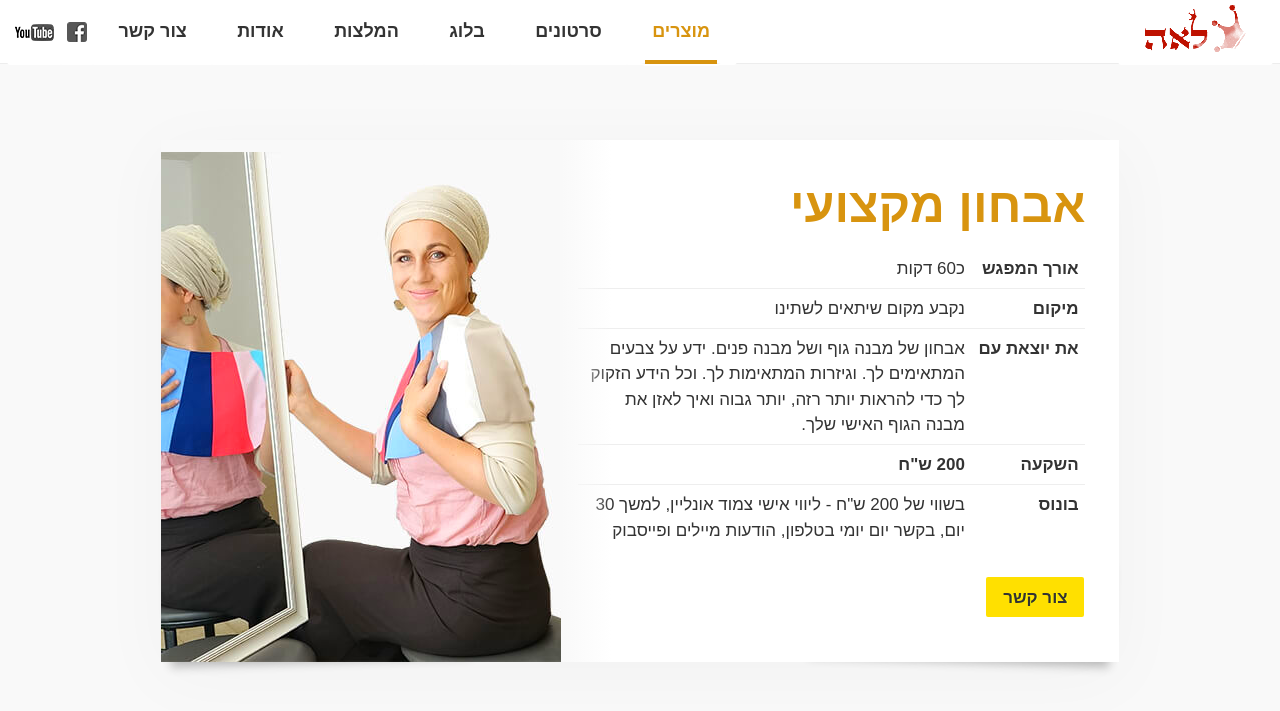
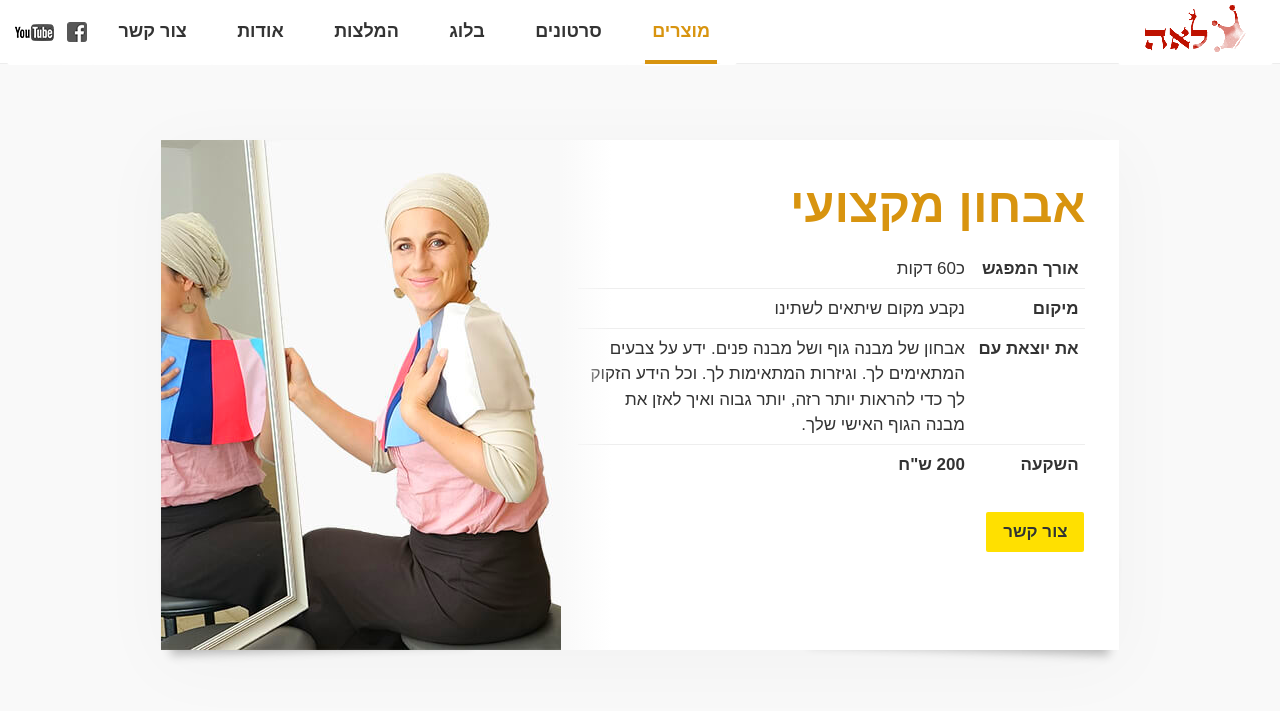
Before and after one commit to laukstein/lea.laukstein.com, a Jekyll site: the page built from _pages/diagnostic.html, in a window 1280 px wide. Shown: the top 711 px of the page. Built offline with Jekyll 4.4.1, drawn with Linux system fonts in a browser that asks for light colours; comment, search, counter and statistics services are not loaded.

Commit message:
No more bonuses for /diagnostic

```diff
--- a/_pages/diagnostic.html
+++ b/_pages/diagnostic.html
@@ -31,10 +31,6 @@ image: diagnostic.jpg
                 <div class="column label">השקעה</div>
                 <div class=column><b>{{ page.price }} ש"ח</b></div>
             </li>
-            <li class=row>
-                <div class="column label">בונוס</div>
-                <div class=column>בשווי של 200 ש"ח - ליווי אישי צמוד אונליין, למשך 30 יום, בקשר יום יומי בטלפון, הודעות מיילים ופייסבוק</div>
-            </li>
         </ul>
         <a class=button href=/contact#diagnostic tabindex=0>צור קשר</a>
     </div>
--- a/products.html
+++ b/products.html
@@ -48,7 +48,7 @@ redirect_from:
     <li>
         <div class=head>
             <h2>אבחון מקצועי</h2>
-            <p>60 דקות<br>אבחון צבעים, מבנה גוף והפנים<br><b>בונוס</b> <s>200 ש"ח</s> ליווי צמוד ל30 יום</p>
+            <p>60 דקות<br>אבחון צבעים, מבנה גוף והפנים</p>
         </div>
         <h3>200 ש"ח</h3>
         <div class=action>
```
